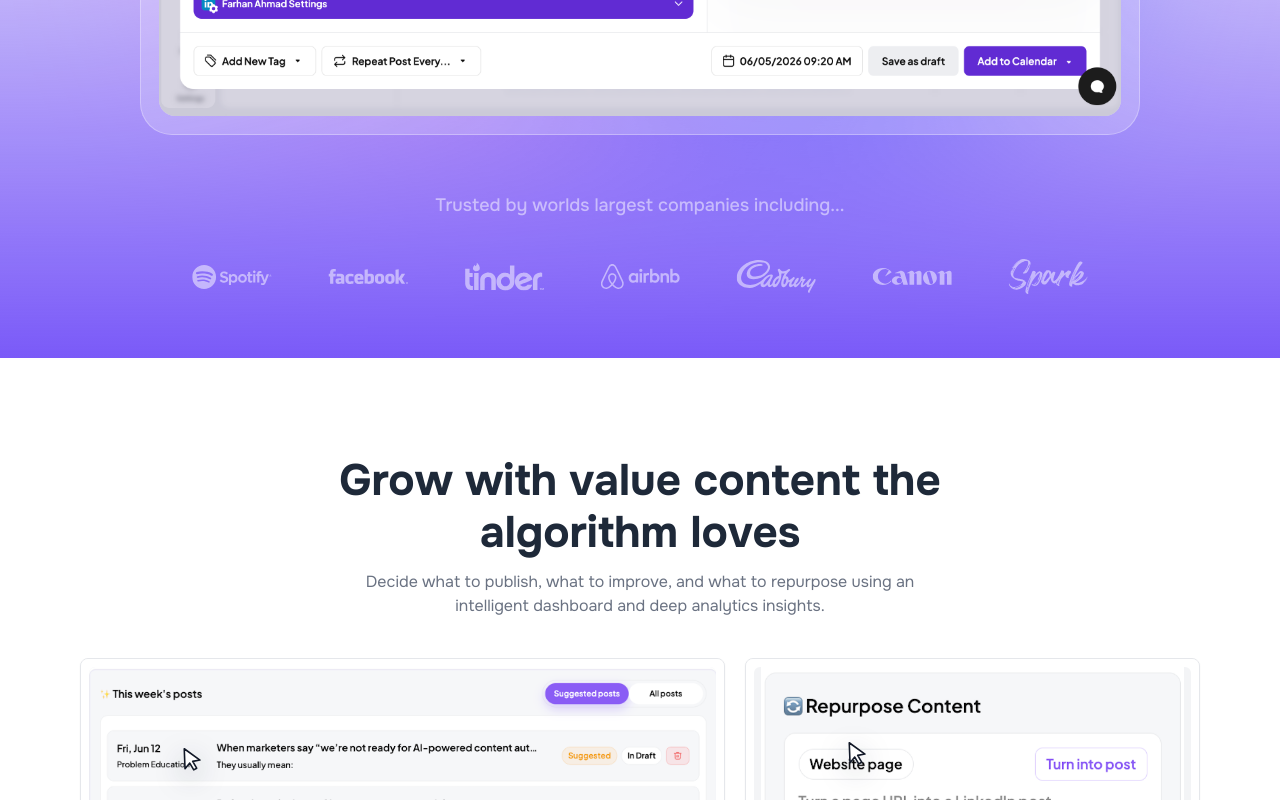
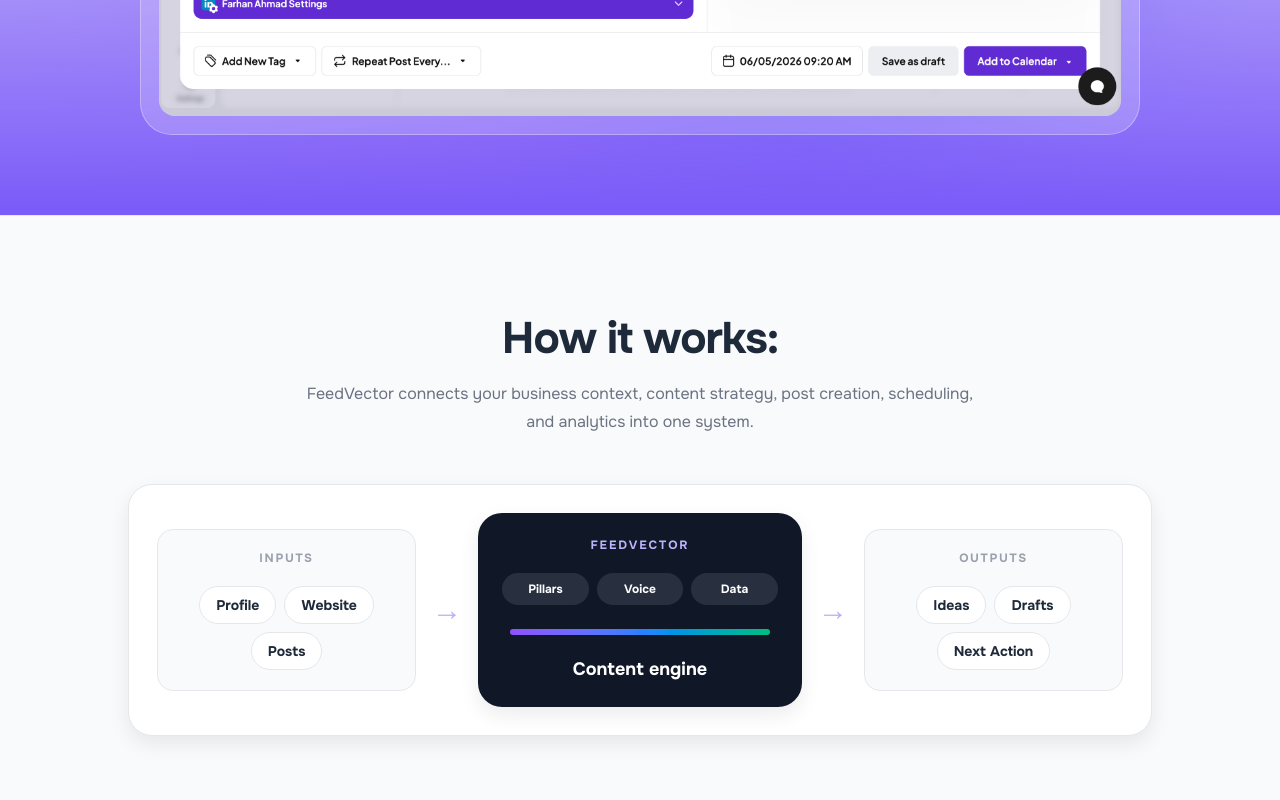
Before and after one commit to codingfarhan/feedvector-landing, a Next.js app: page / in a window 1280 px wide. Shown: the part 1000-1800 px from the top of the page. Built offline with nearby package versions, Linux system fonts and the light colour scheme; no server answers.

Commit message:
added new section explaining how feedvector works

```diff
--- a/src/app/(site)/page.tsx
+++ b/src/app/(site)/page.tsx
@@ -1,4 +1,5 @@
 import FaqAccordion from "@/components/sections/faq-accordion"
+import ContentSystemSection from "@/components/sections/content-system-section"
 import FeatureShowcase from "@/components/sections/feature-showcase"
 import HeroSection from "@/components/sections/hero-section"
 import ToolsTab from "@/components/sections/tools-tab"
@@ -58,6 +59,7 @@ export default async function Home() {
     <>
       <Script id="json-ld-feedvector" type="application/ld+json" dangerouslySetInnerHTML={{ __html: JSON.stringify(jsonLd) }} />
       <HeroSection />
+      <ContentSystemSection />
       <FeatureShowcase />
       <ToolsTab />
       {/* <CoreFeatures /> */}
--- /dev/null
+++ b/src/components/sections/content-system-section.tsx
@@ -0,0 +1,69 @@
+const inputSignals = ["Profile", "Website", "Posts"]
+const engineSignals = ["Pillars", "Voice", "Data"]
+const outputSignals = ["Ideas", "Drafts", "Next Action"]
+
+function SignalGroup({ label, items }: { label: string; items: string[] }) {
+  return (
+    <div className="rounded-2xl border border-gray-200 bg-gray-50 p-5 dark:border-white/10 dark:bg-white/[0.04]">
+      <p className="text-center text-xs font-bold uppercase tracking-[0.14em] text-gray-400">{label}</p>
+      <div className="mt-5 flex flex-wrap justify-center gap-2">
+        {items.map((item) => (
+          <span
+            key={item}
+            className="rounded-full border border-gray-200 bg-white px-4 py-2 text-sm font-bold text-gray-800 dark:border-white/10 dark:bg-dark-primary dark:text-white/90"
+          >
+            {item}
+          </span>
+        ))}
+      </div>
+    </div>
+  )
+}
+
+export default function ContentSystemSection() {
+  return (
+    <>
+      <section className="border-y border-gray-200 bg-gray-50 py-14 dark:border-white/10 dark:bg-[#171f2e] md:py-24">
+        <div className="wrapper">
+          <div className="mx-auto mb-12 max-w-3xl text-center">
+            <h2 className="text-3xl font-bold tracking-tight text-gray-800 dark:text-white/90 md:text-title-lg">How it works:</h2>
+            <p className="mx-auto mt-4 max-w-2xl text-base leading-7 text-gray-500 dark:text-gray-400">
+              FeedVector connects your business context, content strategy, post creation, scheduling, and analytics into one system.
+            </p>
+          </div>
+
+          <div className="mx-auto max-w-5xl overflow-hidden rounded-3xl border border-gray-200 bg-white p-5 shadow-theme-sm dark:border-white/10 dark:bg-dark-primary md:p-7">
+            <div className="grid gap-4 lg:grid-cols-[1fr_auto_1.25fr_auto_1fr] lg:items-center">
+              <SignalGroup label="Inputs" items={inputSignals} />
+
+              <div className="flex items-center justify-center text-2xl font-bold text-primary-500/50 lg:text-3xl" aria-hidden="true">
+                <span className="hidden lg:inline">→</span>
+                <span className="lg:hidden">↓</span>
+              </div>
+
+              <div className="rounded-3xl bg-gray-900 p-6 text-center text-white shadow-theme-sm dark:bg-black/30">
+                <p className="text-xs font-bold uppercase tracking-[0.16em] text-primary-300">FeedVector</p>
+                <div className="mx-auto mt-5 grid max-w-[280px] grid-cols-3 gap-2">
+                  {engineSignals.map((item) => (
+                    <span key={item} className="rounded-full bg-white/10 px-3 py-2 text-xs font-bold text-white">
+                      {item}
+                    </span>
+                  ))}
+                </div>
+                <div className="mx-auto mt-6 h-1.5 max-w-[260px] rounded-full bg-gradient-to-r from-violet-500 via-blue-500 to-emerald-500" />
+                <p className="mt-5 text-lg font-bold">Content engine</p>
+              </div>
+
+              <div className="flex items-center justify-center text-2xl font-bold text-primary-500/50 lg:text-3xl" aria-hidden="true">
+                <span className="hidden lg:inline">→</span>
+                <span className="lg:hidden">↓</span>
+              </div>
+
+              <SignalGroup label="Outputs" items={outputSignals} />
+            </div>
+          </div>
+        </div>
+      </section>
+    </>
+  )
+}
--- a/src/components/sections/feature-showcase.tsx
+++ b/src/components/sections/feature-showcase.tsx
@@ -141,12 +141,12 @@ function CursorDemo({ style }: { style: CursorStyle }) {
 
 export default function FeatureShowcase() {
   return (
-    <section className="bg-white py-14 dark:bg-dark-primary md:py-24">
+    <section className="border-t border-gray-200 bg-white py-14 dark:border-white/10 dark:bg-dark-primary md:py-24">
       <div className="wrapper">
         <div className="mx-auto mb-10 max-w-2xl text-center">
           <h2 className="mb-3 text-3xl font-bold text-gray-800 dark:text-white/90 md:text-title-lg">Grow with value content the algorithm loves</h2>
           <p className="mx-auto max-w-xl leading-6 text-gray-500 dark:text-gray-400">
-            Decide what to publish, what to improve, and what to repurpose using an intelligent dashboard and deep analytics insights.
+            Create high-performing posts that drive revenue and grow your audience with FeedVector's content creation flows.
           </p>
         </div>
 
--- a/src/components/sections/hero-section/index.tsx
+++ b/src/components/sections/hero-section/index.tsx
@@ -12,13 +12,13 @@ export default function HeroSection() {
         <div className="wrapper">
           <div className="max-w-[800px] mx-auto">
             <div className="text-center pb-16">
-              <Subheading text="Use proven post formats to grow your presence" />
+              <Subheading text="Stop sounding like AI and build trust" />
 
               <h1 className="text-gray-700 mx-auto font-bold mb-4 text-4xl sm:text-[50px] dark:text-white/90 sm:leading-[64px] max-w-[700px]">
                 Create <span className="text-[#0A66C2]">LinkedIn</span> content so good it gets you <AnimatedHeadlineWord />
               </h1>
               <p className="max-w-[537px] text-center mx-auto dark:text-gray-400 text-gray-500 text-base">
-                Choose from hundreds of viral post templates for LinkedIn, schedule posts and track performance with Analytics. All from one place.
+                Use proven & winning formats for your LinkedIn posts, schedule posts and track performance with Analytics. All from one place.
               </p>
 
               <div className="mt-9 flex sm:flex-row flex-col gap-3 relative z-30 items-center justify-center">
@@ -78,7 +78,7 @@ export default function HeroSection() {
           </div>
         </div>
 
-        <div className="max-[1100px]:hidden">
+        <div className="max-[1100px]:hidden mb-20">
           <Image src="/images/hero/shape-left-1.svg" className="absolute top-14 left-16 floating-1" alt="" width={170} height={44} />
           <Image
             src="/images/hero/shape-left-2.svg"
@@ -98,7 +98,7 @@ export default function HeroSection() {
         </div>
       </div>
       <div className="hero-glow-bg pointer-events-none w-full h-167.5 absolute z-10 bottom-0"></div>
-      <HeroLogos />
+      {/* <HeroLogos /> */}
     </section>
   )
 }
```
